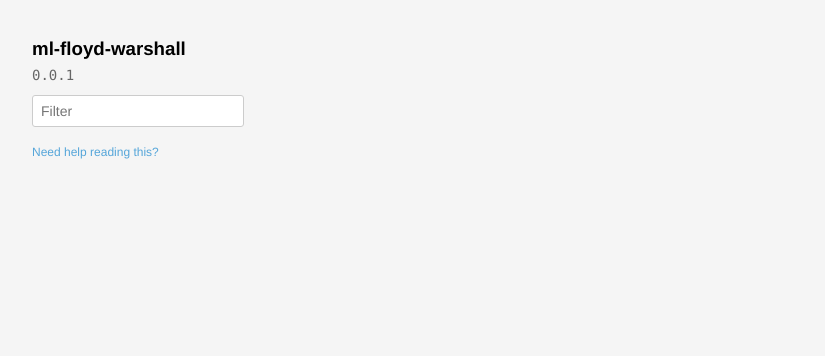
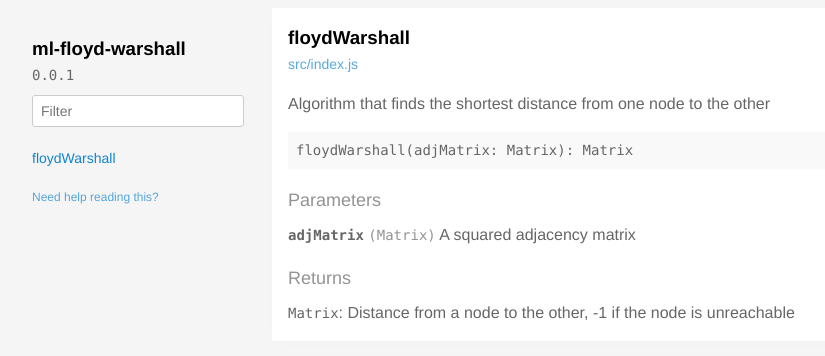
Before and after one commit to mljs/floyd-warshall, a website: page docs/index.html in a window 1280 px wide. Shown: the whole page, without its empty margins (112-937 px from the left). Drawn offline with Linux system fonts and the light colour scheme.

Commit message:
docs: first documentation release

```diff
--- a/docs/index.html
+++ b/docs/index.html
@@ -23,6 +23,16 @@
           <div id='toc'>
             <ul class='list-reset h5 py1-ul'>
 
+
+                <li><a
+                  href='#floydwarshall'
+                  class="">
+                  floydWarshall
+
+                </a>
+
+                </li>
+
             </ul>
           </div>
           <div class='mt1 h6 quiet'>
@@ -32,6 +42,75 @@
       </div>
       <div class='fix-margin-3'>
 
+
+            <section class='p2 mb2 clearfix bg-white minishadow'>
+
+
+  <div class='clearfix'>
+    <h3 class='fl m0' id='floydwarshall'>
+      floydWarshall
+    </h3>
+
+      <a class='fr fill-darken0 round round pad1x quiet h5' href='https://github.com/mljs/floyd-warshall/blob/42ca7aa7d09fcf67c20d9f76c44a6acfe272de28/src/index.js#L10-L44'>
+      <span>src/index.js</span>
+      </a>
+
+  </div>
+
+
+  <p>Algorithm that finds the shortest distance from one node to the other</p>
+
+
+  <div class='pre p1 fill-light mt0'>floydWarshall(adjMatrix: Matrix): Matrix</div>
+
+
+
+
+
+
+
+
+
+
+    <div class='py1 quiet mt1 prose-big'>Parameters</div>
+    <div class='prose'>
+
+        <div class='space-bottom0'>
+          <div>
+            <span class='code bold'>adjMatrix</span> <code class='quiet'>(Matrix)</code> A squared adjacency matrix
+
+          </div>
+
+        </div>
+
+    </div>
+
+
+
+
+
+
+      <div class='py1 quiet mt1 prose-big'>Returns</div>
+      <code>Matrix</code>:
+        Distance from a node to the other, -1 if the node is unreachable
+
+
+
+
+
+
+
+
+
+
+
+
+
+
+</section>
+
+
+
       </div>
     </div>
   </div>
```
